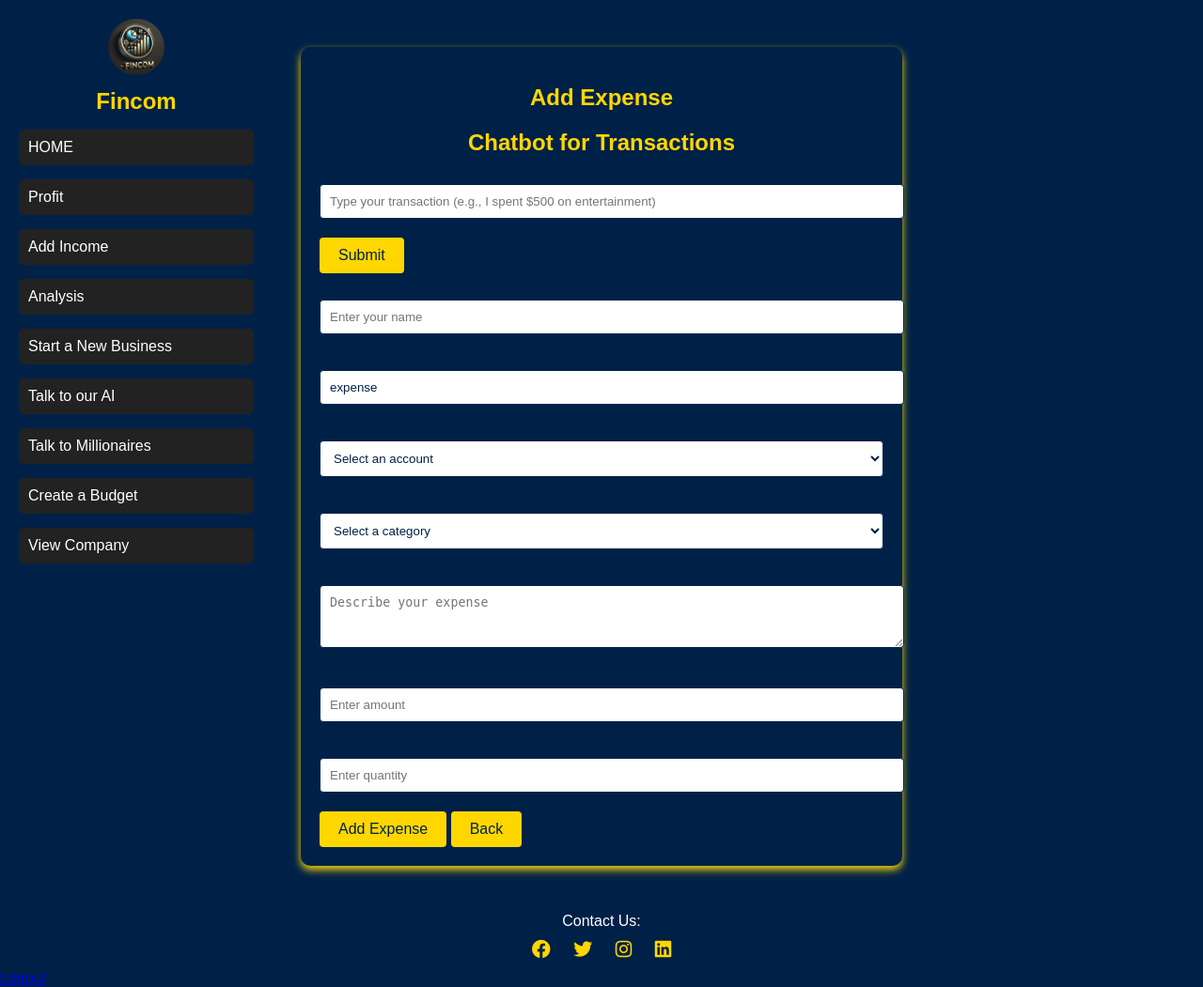
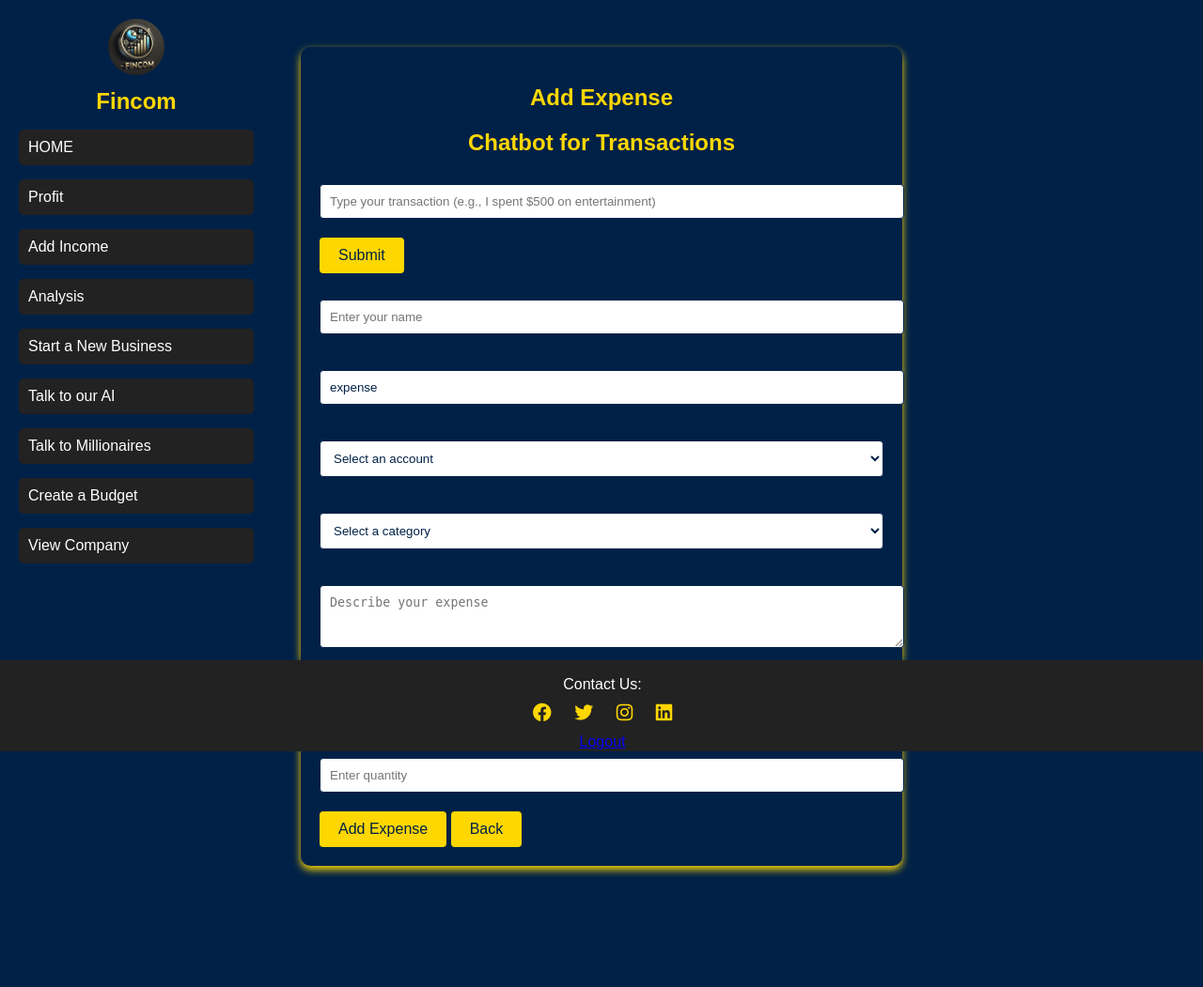
Before and after one commit to Prosperiko/Fincom, a Flask app: page /expenses in a window 1280 px wide. Shown: the whole page at 94% size. After the commit the page ends 933 px from the top, so only its background shows below. Run offline with Flask 3, Linux system fonts and the light colour scheme.

Commit message:
updated the expense and income style

```diff
--- a/static/css/expenses.css
+++ b/static/css/expenses.css
@@ -232,7 +232,17 @@
 .slideshow-background img:first-child {
   opacity: 1;
 }
-
+footer {
+  position: fixed;
+  bottom: 0;
+  left: 0; /* Start from the very left of the page */
+  background-color: var(--color-medium-grey);
+  width: 100%; /* Cover the entire width of the page */
+  padding: 1px;
+  text-align: center;
+  color: var(--color-white);
+  box-shadow: 0 -2px 5px var(--shadow-color);
+}
 /* Animation for slideshow */
 @keyframes slideshow {
   0% { opacity: 0; }
```
Also changed, not shown: static/css/income.css (+12 -0 lines), mydatabase.db (added).
